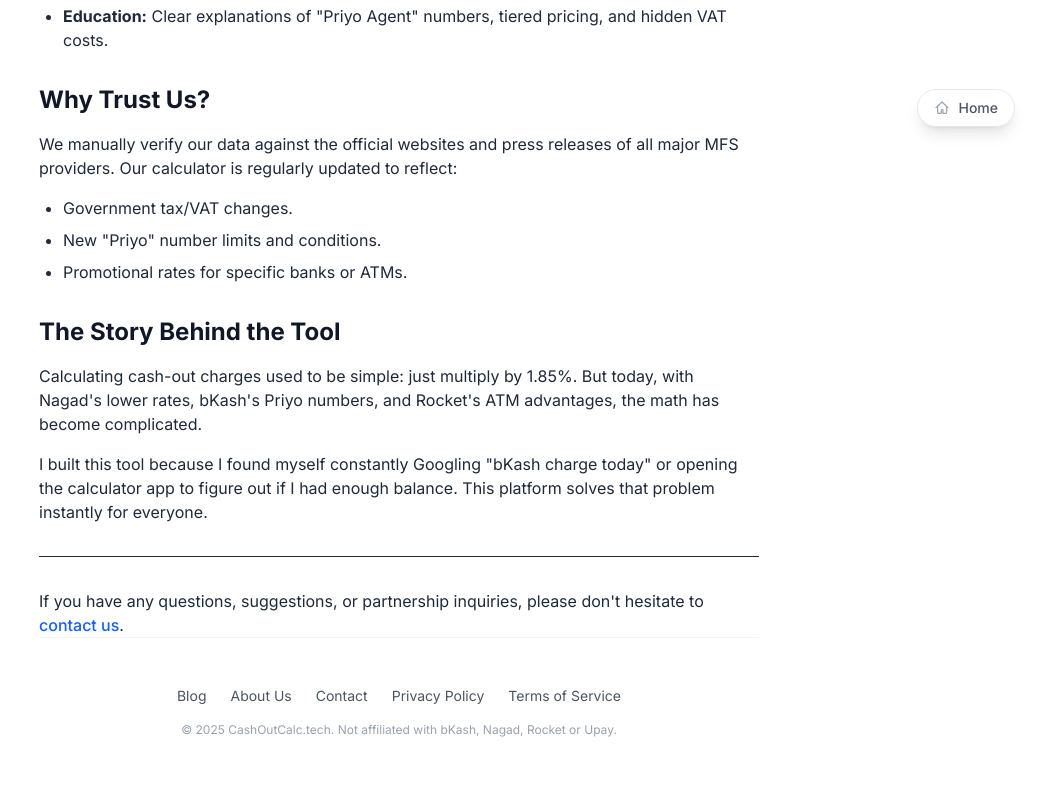
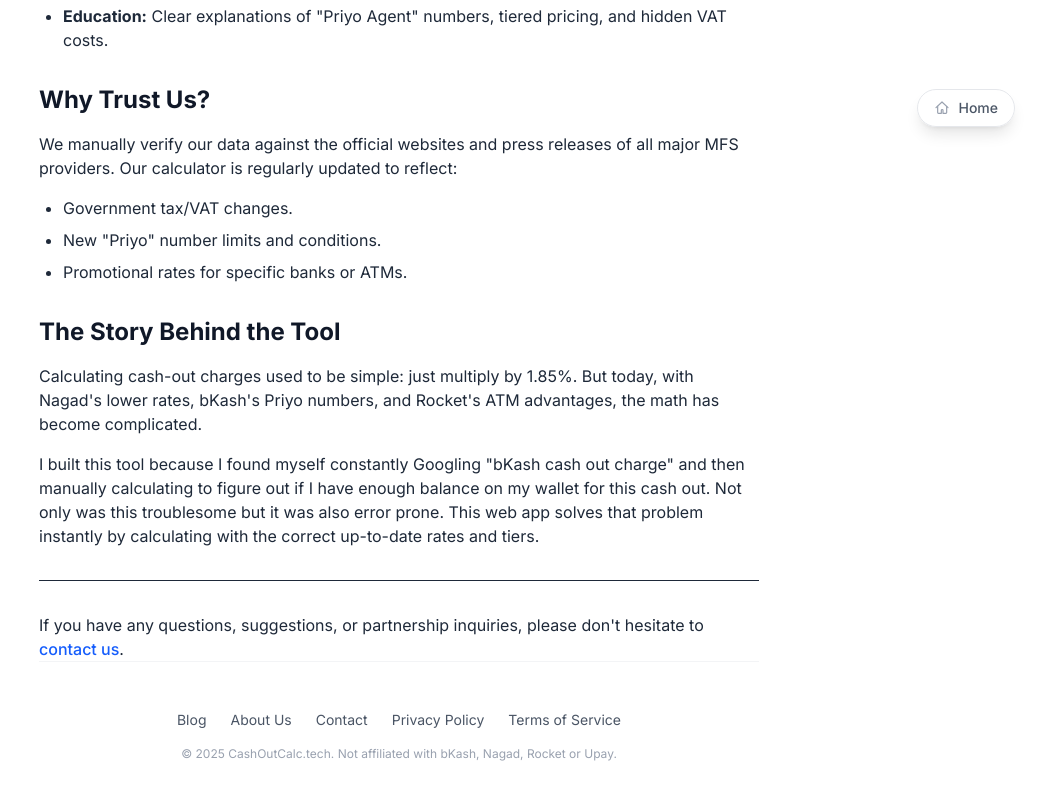
Before and after one commit to BlasterOverlord/cashout-calculator, a Next.js app: page /about in a window 1280 px wide. Shown: the part 649-1449 px from the top of the page, without its empty margins (241-1280 px from the left). Built offline with nearby package versions, Linux system fonts and the light colour scheme.

Commit message:
improved about me

```diff
--- a/app/about/page.tsx
+++ b/app/about/page.tsx
@@ -51,7 +51,7 @@ export default function About() {
         </p>
         <ul className="list-disc pl-6 space-y-2">
           <li>Government tax/VAT changes.</li>
-          <li>New "Priyo" number limits and conditions.</li>
+          <li>New &quot;Priyo&quot; number limits and conditions.</li>
           <li>Promotional rates for specific banks or ATMs.</li>
         </ul>
       </section>
@@ -59,10 +59,10 @@ export default function About() {
       <section className="mb-8">
         <h2 className="text-2xl font-bold mb-4 text-gray-900">The Story Behind the Tool</h2>
         <p className="mb-4">
-          Calculating cash-out charges used to be simple: just multiply by 1.85%. But today, with Nagad's lower rates, bKash's Priyo numbers, and Rocket's ATM advantages, the math has become complicated.
+          Calculating cash-out charges used to be simple: just multiply by 1.85%. But today, with Nagad&apos;s lower rates, bKash&apos;s Priyo numbers, and Rocket&apos;s ATM advantages, the math has become complicated.
         </p>
         <p className="mb-4">
-          I built this tool because I found myself constantly Googling "bKash charge today" or opening the calculator app to figure out if I had enough balance. This platform solves that problem instantly for everyone.
+          I built this tool because I found myself constantly Googling &quot;bKash cash out charge&quot; and then manually calculating to figure out if I have enough balance on my wallet for this cash out. Not only was this troublesome but it was also error prone. This web app solves that problem instantly by calculating with the correct up-to-date rates and tiers.
         </p>
       </section>
 
```
